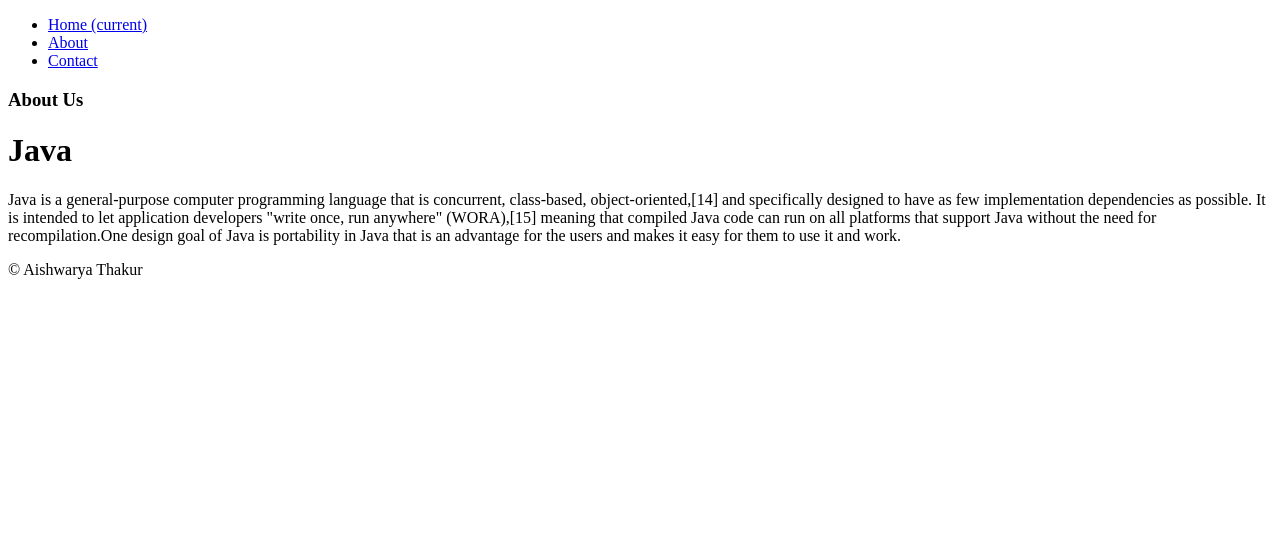
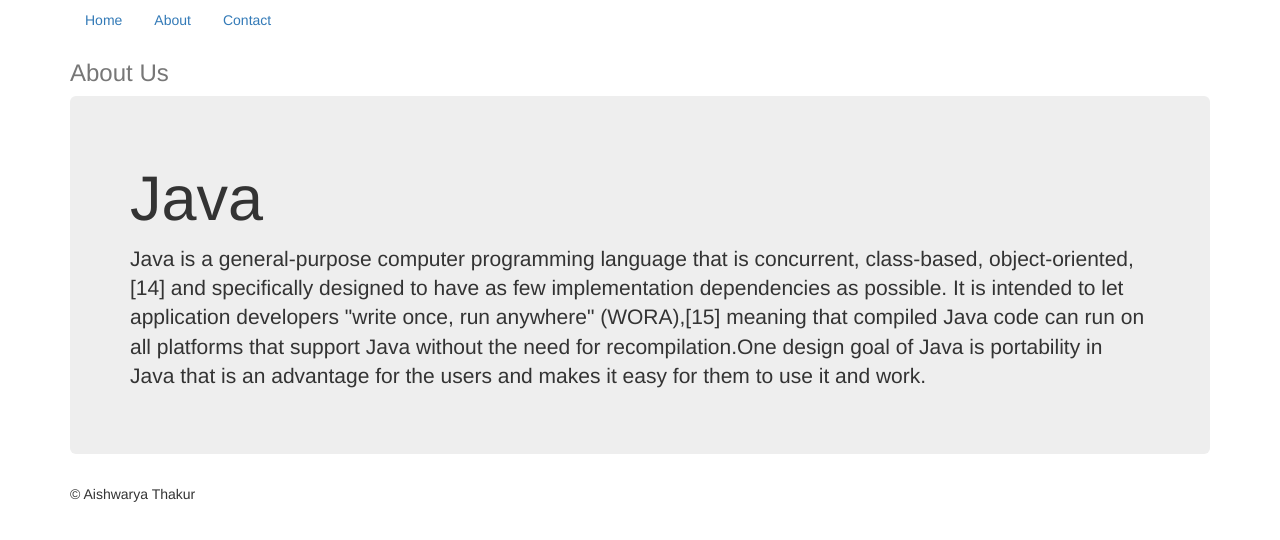
Before and after one commit to aishwaryathakur10/Assignment1, a website: page About.html in a window 1280 px wide. Drawn offline with nearby package versions, Linux system fonts and the light colour scheme.

Commit message:
Files modified

```diff
--- a/About.html
+++ b/About.html
@@ -11,10 +11,10 @@
     <title>About Us</title>
 
     <!-- Bootstrap core CSS -->
-    <link href="node_modules\bootstrap\dist\css\bootstrap.min.csss" rel="stylesheet">
+    <link href="http://getbootstrap.com/dist/css/bootstrap.min.css" rel="stylesheet">
 
     <!-- Custom styles for this template -->
-    <link href="node_modules\bootstrap\less\jumbotron.less" rel="stylesheet">
+    <link href="narrow-jumbotron.css" rel="stylesheet">
 
   </head>
 
```
Also changed, not shown: Contact.html (+2 -2 lines), Index.html (+2 -2 lines).
